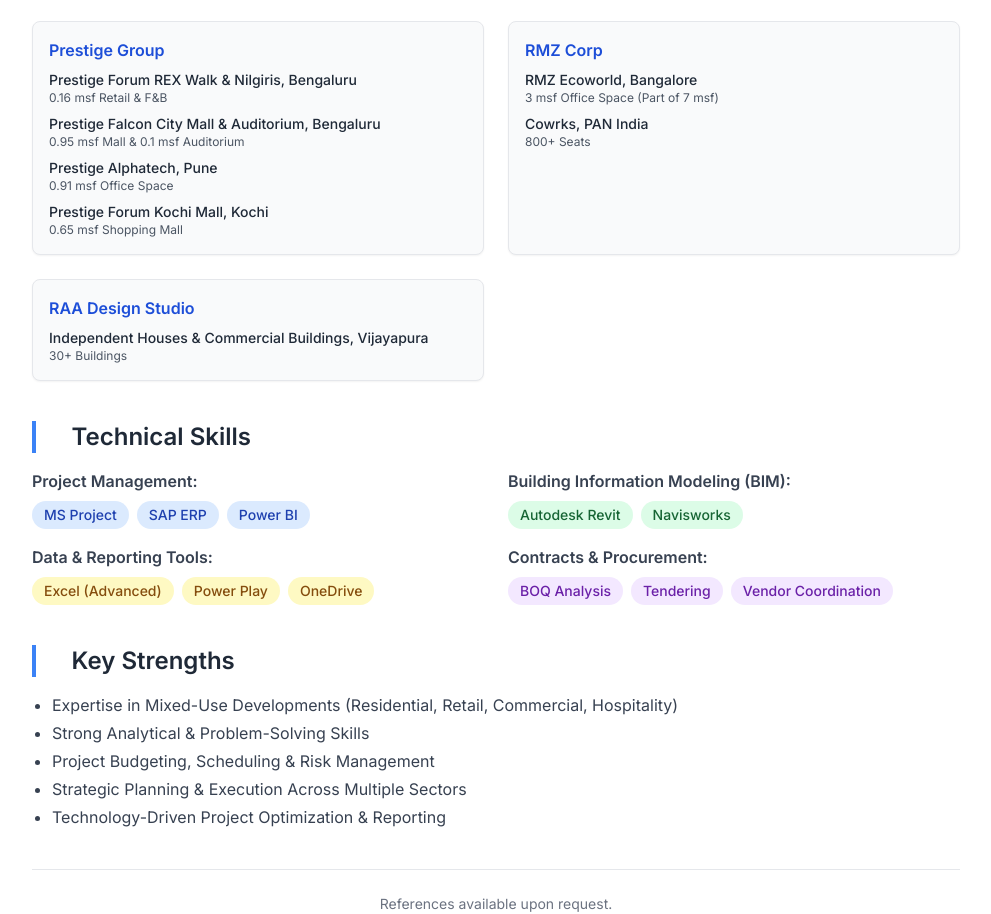
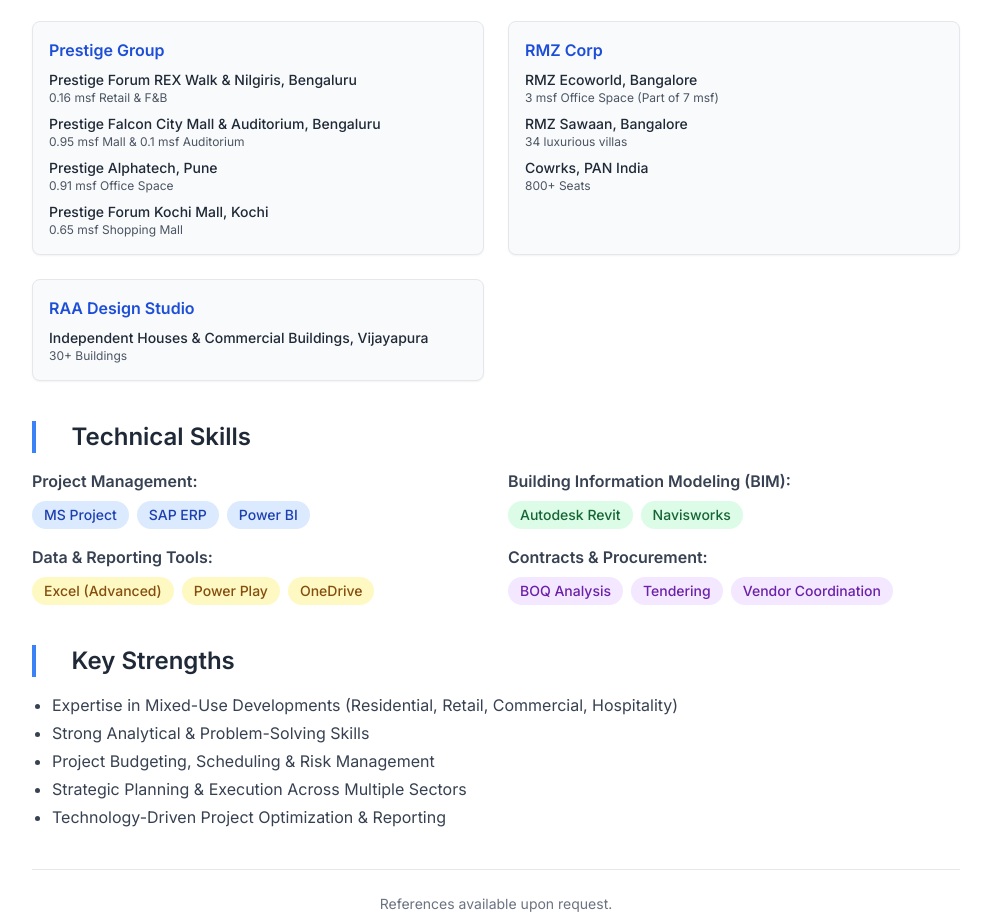
Before and after one commit to RGBBLR/Raghavendra-Bhagwat, a plain HTML site: page index.html in a window 1280 px wide. Shown: the part 2372-3286 px from the top of the page, without its empty margins (144-1135 px from the left). Drawn offline with nearby package versions, Linux system fonts and the light colour scheme.

Commit message:
Update index.html

```diff
--- a/index.html
+++ b/index.html
@@ -277,6 +277,9 @@
                             <p class="font-medium text-sm text-gray-800">RMZ Ecoworld, Bangalore</p>
                             <p class="text-xs text-gray-600">3 msf Office Space (Part of 7 msf)</p> </div>
                         <div>
+                            <p class="font-medium text-sm text-gray-800">RMZ Sawaan, Bangalore</p>
+                            <p class="text-xs text-gray-600">34 luxurious villas</p> </div>
+                        <div>
                             <p class="font-medium text-sm text-gray-800">Cowrks, PAN India</p>
                             <p class="text-xs text-gray-600">800+ Seats</p>
                         </div>
```
